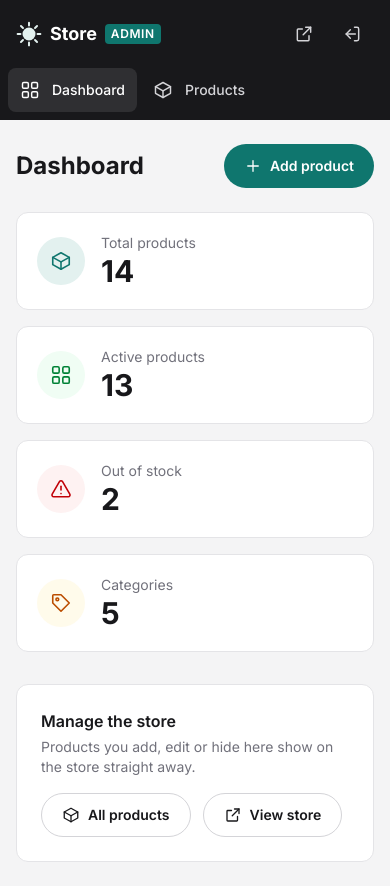
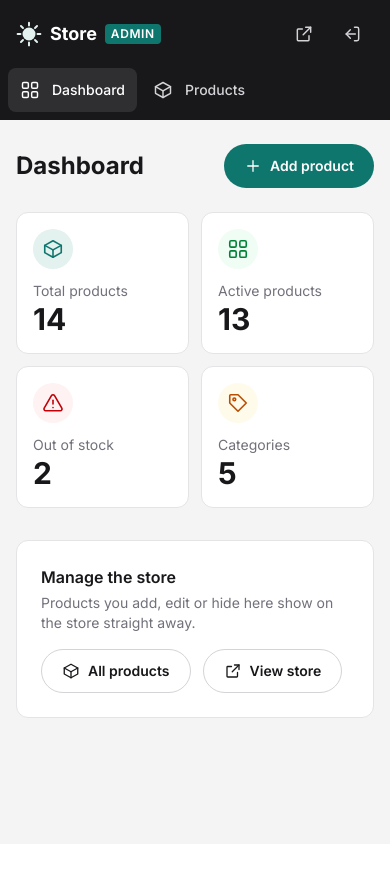
Before and after one commit to athenkosi-nomavila/store, a Laravel app: page /admin in a window 390 px wide. After the commit the page ends 718 px from the top, so only its background shows below. Run offline with Laravel 12, Linux system fonts and the light colour scheme; a user stored in the database is signed in; data comes from the database, SQL or seed files in the repository; style sheets or scripts are compiled from the project's sources.

Commit message:
Fit dashboard stats in a 2x2 grid on phones
Co-Authored-By: Claude Opus 5.5 (1M context) <noreply@anthropic.com>
Claude-Session: https://claude.ai/code/session_01E46JiPrxunuszbocmw78Pg

```diff
--- a/resources/views/admin/dashboard.blade.php
+++ b/resources/views/admin/dashboard.blade.php
@@ -9,11 +9,11 @@
 @endsection
 
 @section('content')
-    <ul class="grid gap-4 sm:grid-cols-2 xl:grid-cols-4">
+    <ul class="grid grid-cols-2 gap-3 sm:gap-4 xl:grid-cols-4">
         @foreach ($stats as [$label, $value, $icon, $tone])
-            <li class="flex items-center gap-4 rounded-xl border border-zinc-200 bg-white p-5">
+            <li class="flex flex-col items-start gap-3 rounded-xl border border-zinc-200 bg-white p-4 sm:flex-row sm:items-center sm:gap-4 sm:p-5">
                 <span @class([
-                    'flex h-12 w-12 shrink-0 items-center justify-center rounded-full',
+                    'flex h-10 w-10 shrink-0 items-center justify-center rounded-full sm:h-12 sm:w-12',
                     'bg-brand-50 text-brand-600' => $tone === 'brand',
                     'bg-green-50 text-green-700' => $tone === 'green',
                     'bg-red-50 text-red-700' => $tone === 'red',
```
